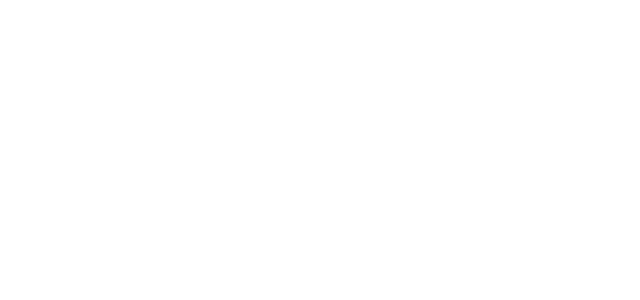
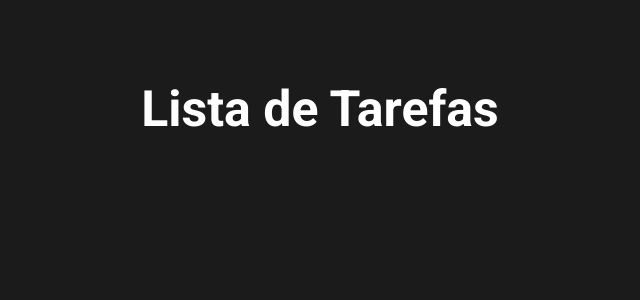
Before and after one commit to GabrielApolinario08/to-do-list-stefanini, a React (Vite) app in the folder frontend/: page / in a window 1280 px wide. Shown: the top 300 px of the page, without its empty margins (320-960 px from the left). Built offline with nearby package versions, Linux system fonts and the light colour scheme.

Commit message:
criando estrutura básica e estilizando

```diff
--- a/frontend/src/App.css
+++ b/frontend/src/App.css
@@ -0,0 +1,17 @@
+.container {
+  width: 100vw;
+  display: flex;
+  justify-content: center;
+  align-items: center;
+}
+
+.container-tarefas {
+  width: 80%;
+  text-align: center;
+  padding-top: 5em;
+}
+
+h1 {
+  font-size: 50px;
+  font-weight: 700;
+}
--- a/frontend/src/App.jsx
+++ b/frontend/src/App.jsx
@@ -3,8 +3,13 @@
 function App() {
 
   return (
-    <div>
+    <div className='container'>
+      <div className='container-tarefas'>
+        <h1>Lista de Tarefas</h1>
+        <div className='tarefas'>
 
+        </div>
+      </div>
     </div>
   )
 }
--- a/frontend/src/index.css
+++ b/frontend/src/index.css
@@ -1,4 +1,9 @@
 @import url('https://fonts.googleapis.com/css2?family=Roboto:wght@400;500;700&display=swap');
+
+:root {
+  background-color: #1b1b1b;
+  color: #fff;
+}
 
 * {
   margin: 0;
```
